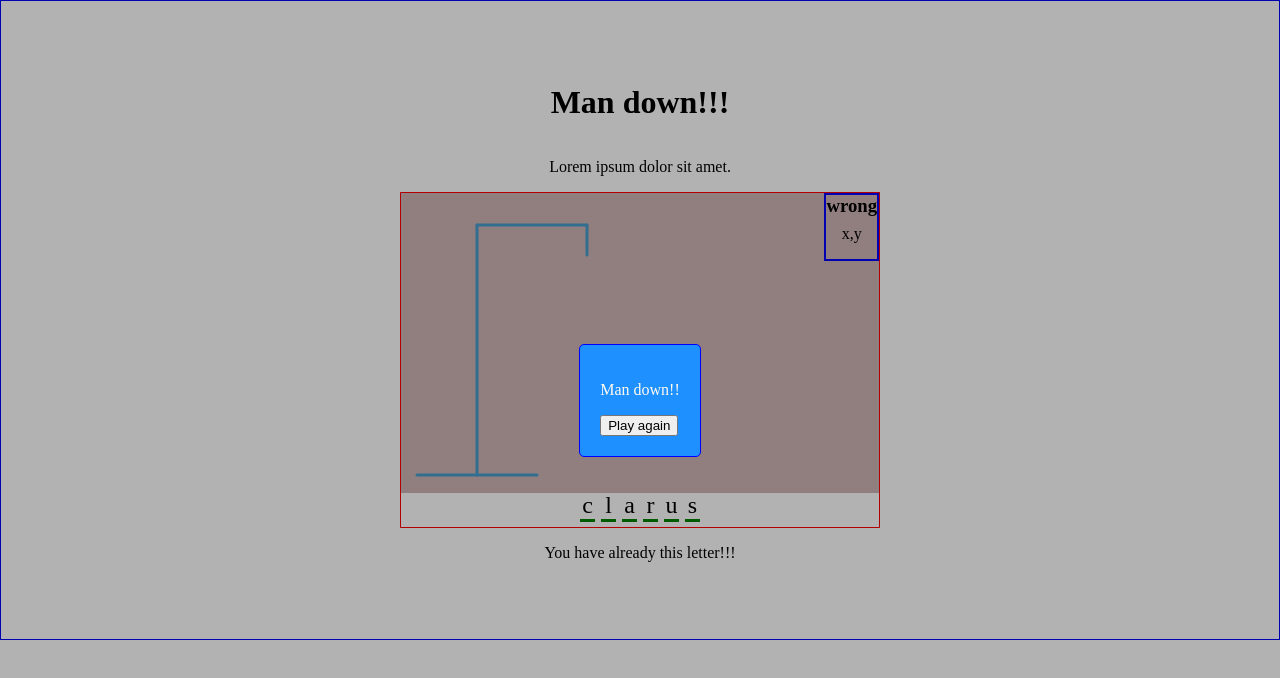
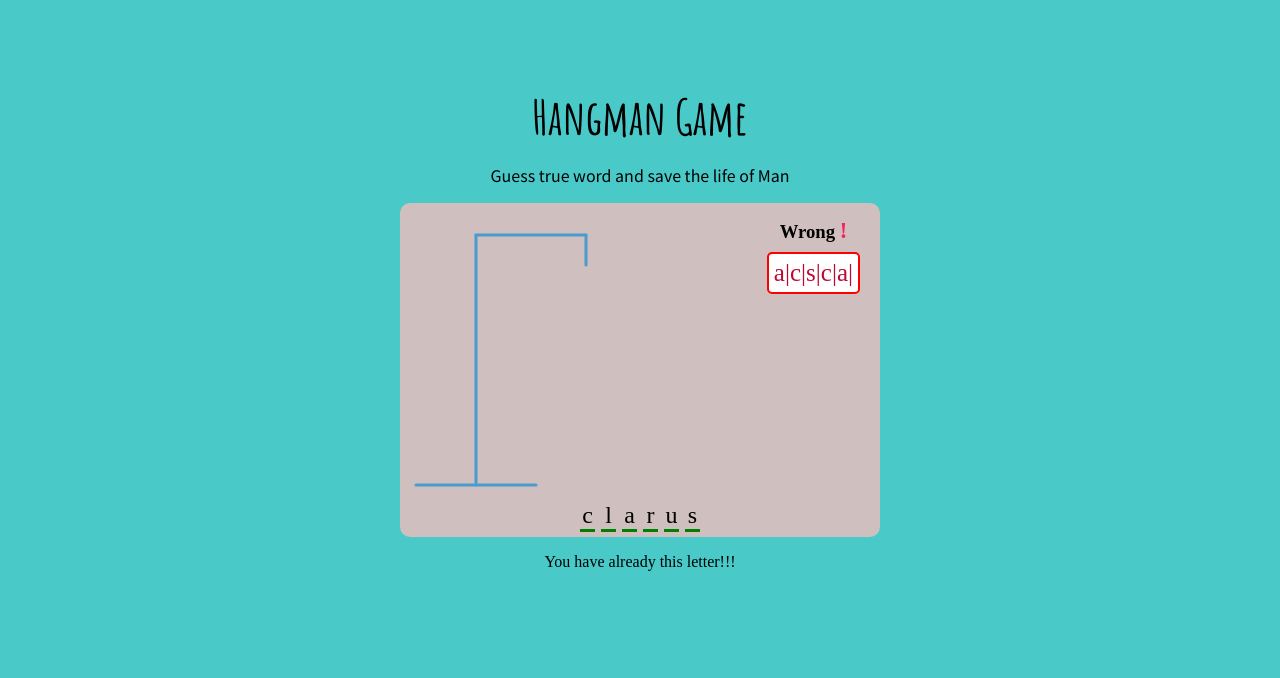
Before and after one commit to ibrahimkanber/Hangman-Game-1, a plain HTML site: page index.html in a window 1280 px wide. Drawn offline with Linux system fonts and the light colour scheme.

Commit message:
css version 2

```diff
--- a/index.html
+++ b/index.html
@@ -8,8 +8,8 @@
     <title>Hangman Play Now!!</title>
 </head>
 <body>
-<h1>Man down!!!</h1>
-<p>Lorem ipsum dolor sit amet.</p>
+<h1>Hangman Game</h1>
+<p class="description">Guess true word and save the life of Man </p>
     <div class="main-container">
             <svg class="figure-container">
                 <!---Rod-->
@@ -29,8 +29,8 @@
 
             <div class="wrong-letters-container">
                 <div class="wrong-letters">
-                    <h3 class="wrong-header">wrong</h3>
-                    <p id="wrong">x,y</p>
+                    <h3 class="wrong-header">Wrong <span class="attention">!</span></h3>
+                    <p id="wrong">a|c|s|c|a|</p>
                 </div>
             </div>
 
--- a/style.css
+++ b/style.css
@@ -1,6 +1,17 @@
+@import url('https://fonts.googleapis.com/css2?family=Amatic+SC:wght@700&display=swap');
+
+@import url('https://fonts.googleapis.com/css2?family=Noto+Sans+HK:wght@500&display=swap');
+
+:root{
+    --background-color-1:rgb(74, 201, 201);
+}
+
+
 *{
     box-sizing: border-box;
 }
+
+
 
 body{
     /* background-color: cornflowerblue; */
@@ -10,14 +21,28 @@ body{
     align-items: center;
     height:80vh;
     margin:0;
-    border:1px solid  blue;
+    background-color:var(--background-color-1);
+    /* border:1px solid  blue; */
 
 }
 
+h1{
+    font-family: 'Amatic SC', cursive;
+    font-size:3rem;
+ margin-block-end: 0;
+}
+
+.description{
+    font-family: 'Noto Sans HK', sans-serif;
+}
+
+
 .main-container{
-    border:1px solid red;
+    /* border:1px solid red; */
     width: 30rem;
-
+    /* background-color: rgb(207, 182, 182); */
+    background-color: rgb(207, 191, 191);
+    border-radius: 10px;
     position: relative;
     overflow: visible;
 }
@@ -27,7 +52,6 @@ body{
     width: 100%;
     height: 300px;
     overflow:visible;
-    background-color: rgb(207, 182, 182);
     stroke:rgb(72, 157, 206);
     stroke-width: 3px;
     stroke-linecap: round;
@@ -39,10 +63,10 @@ body{
 
 
 .wrong-letters-container{
-    border:2px solid blue;
+    /* border:2px solid blue; */
     position: absolute;
-    top:0;
-    right:0;
+    top:15px;
+    right:20px;
     height: fit-content;
     padding: 0;
 
@@ -51,11 +75,25 @@ body{
 .wrong-header{
     margin-block-start: 0;
     margin-block-end: 0.2rem;
+    text-align: center;
+
+
+}
+
+.attention{
+    color:rgba(255, 0, 76, 0.836);
+    font-size: larger;
 }
 
 #wrong{
+    margin-block-start: 0.5rem;
     text-align: center;
-    margin-block-start: 0.5rem;
+    font-size:25px;
+    padding: 5px;
+    border-radius: 5px;
+    border:2px solid red;
+    background-color: white;
+    color:rgb(190, 9, 54);
 
 }
 
@@ -74,7 +112,6 @@ body{
     justify-content: center;
     align-items: center;
     width: 15px;
-
     border-bottom: 3px solid green;
     font-size:1.5rem;
     margin:0 3px;
@@ -91,8 +128,9 @@ body{
     bottom:0;
     left:0;
     right: 0;
-   display: grid;
-   place-items: center;
+    /* display: grid; */
+    /* place-items: center; */
+    display:none;
 
 
 }
```
